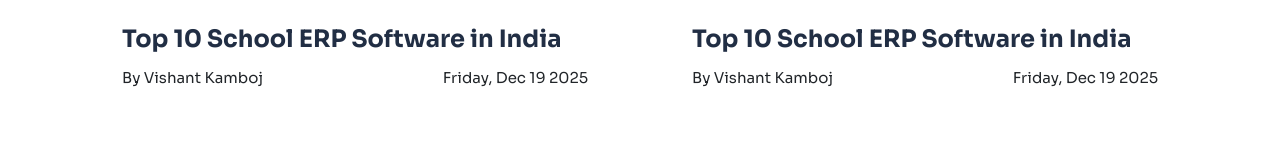
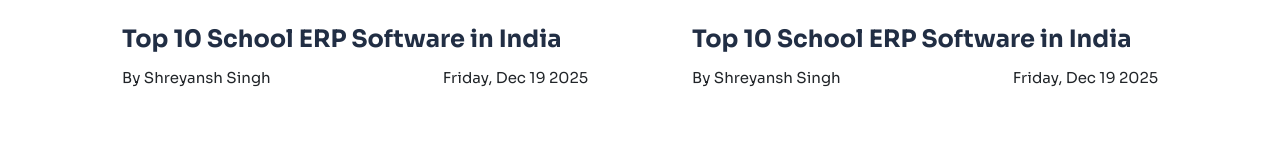
Before and after one commit to villofarm/skyvite, a React (Vite) app: page / in a window 1280 px wide. Shown: the part 4675-4832 px from the top of the page. Built offline with nearby package versions, Linux system fonts and the light colour scheme; the HTML template or start-up script is replaced by a standard one.

Commit message:
Push latest updates

```diff
--- a/src/pages/Home.jsx
+++ b/src/pages/Home.jsx
@@ -420,7 +420,7 @@ useEffect(() => {
                     <h3>Top 10 School ERP Software in India</h3>
                   </a>
                   <div className="blogby">
-                    <span>By Vishant Kamboj</span>
+                    <span>By Shreyansh Singh</span>
                     <span>Friday, Dec 19 2025</span>
                   </div>
                 </div>
@@ -437,7 +437,7 @@ useEffect(() => {
                     <h3>Top 10 School ERP Software in India</h3>
                   </a>
                   <div className="blogby">
-                    <span>By Vishant Kamboj</span>
+                    <span>By Shreyansh Singh</span>
                     <span>Friday, Dec 19 2025</span>
                   </div>
                 </div>
```
